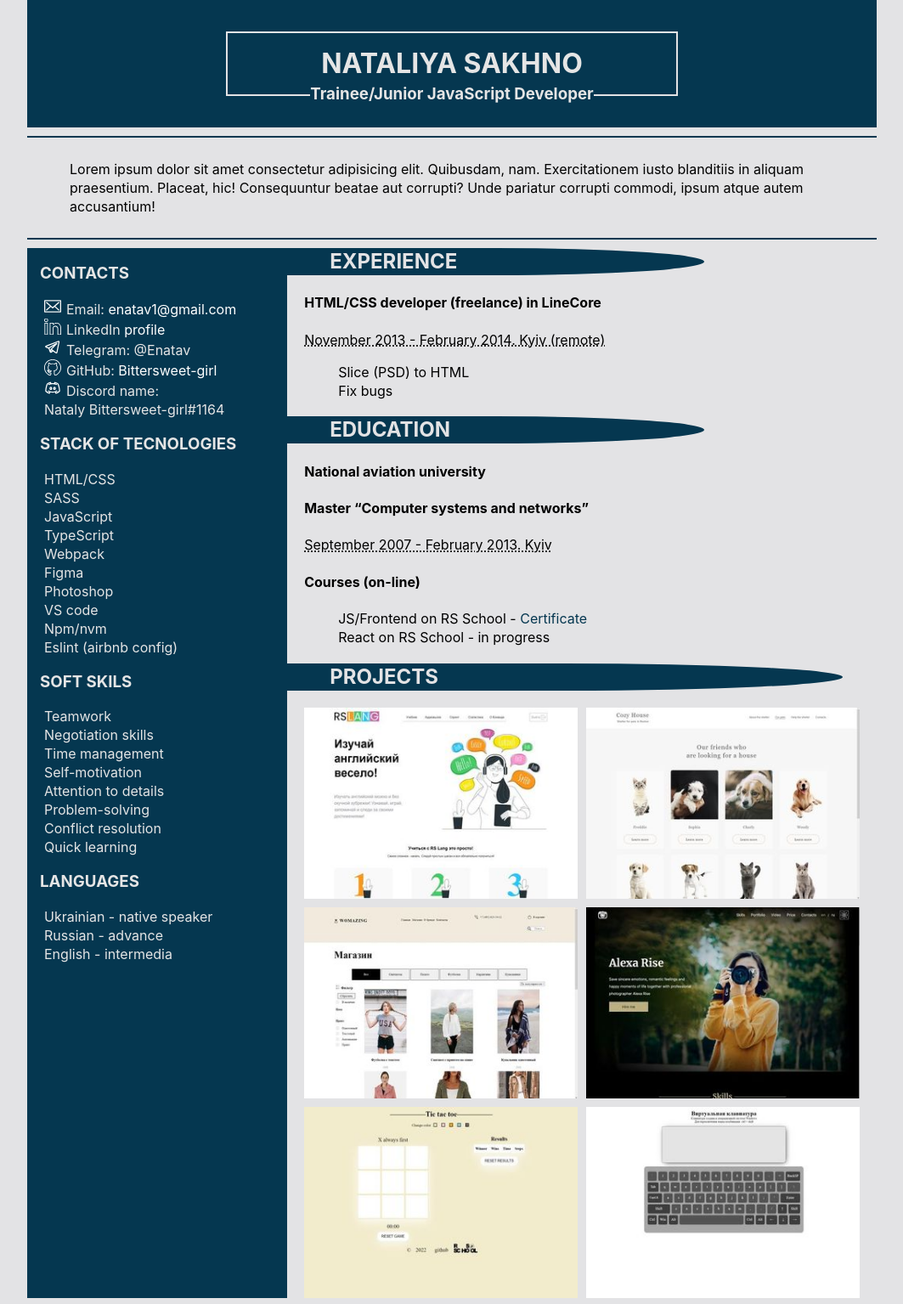
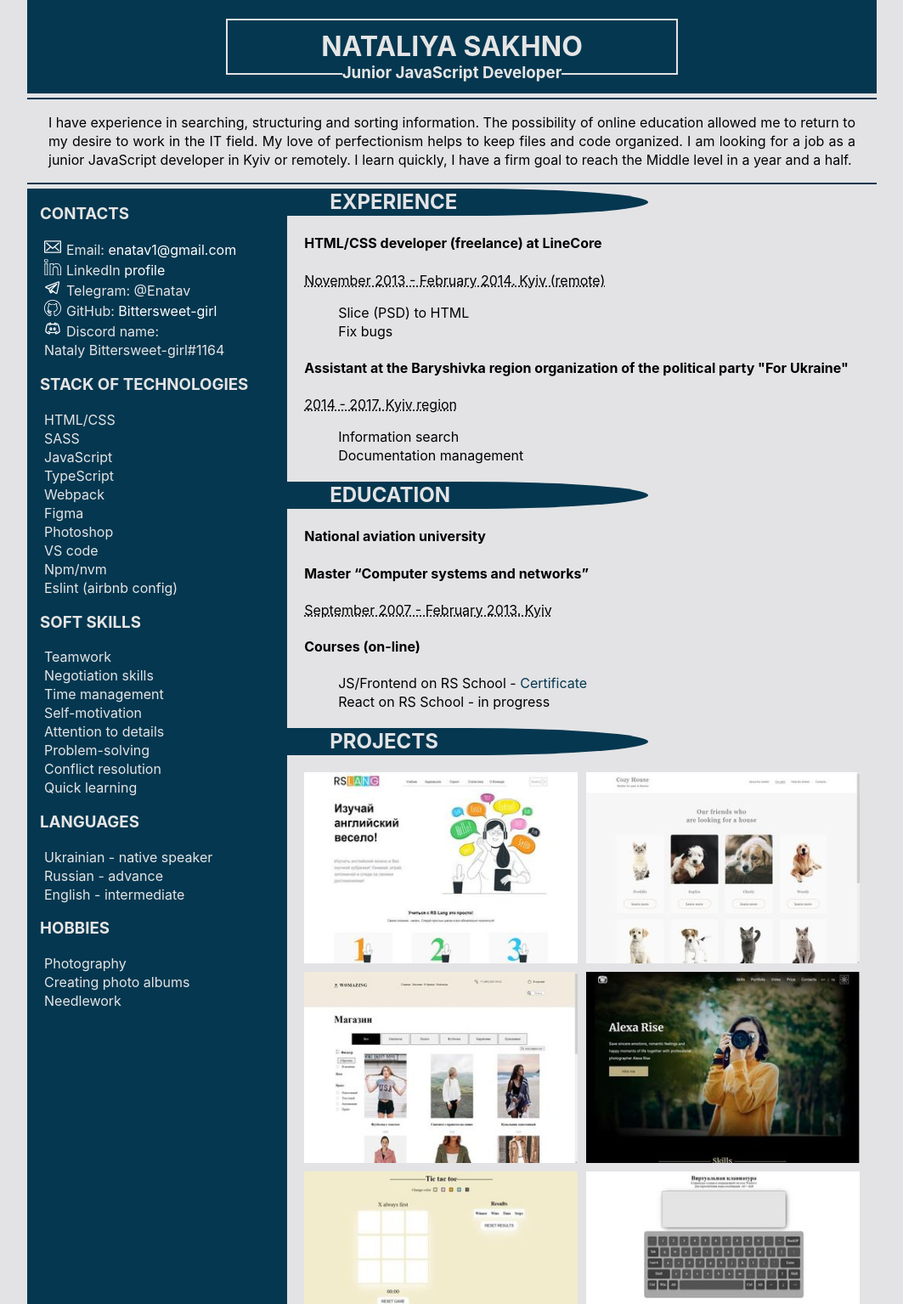
Before and after one commit to Bittersweet-girl/my-cv, a plain HTML site: page index.html in a window 1280 px wide. Shown: the top 1535 px of the page at 85% size, without its empty margins (108-1171 px from the left). Drawn offline with Linux system fonts and the light colour scheme; a web font is replaced by a local one.

Commit message:
feat: add summary and hobbies, and fix some paddings

```diff
--- a/index.html
+++ b/index.html
@@ -13,10 +13,16 @@
     <div class="wrapper">
     <header class="header">
         <h1 class="header__title">NATALIYA SAKHNO</h1>
-        <h3 class="header__subtitle">Trainee/Junior JavaScript developer</h3>
+        <h3 class="header__subtitle">Junior JavaScript developer</h3>
     </header>
-    <section class="aboute">
-        <p>Lorem ipsum dolor sit amet consectetur adipisicing elit. Quibusdam, nam. Exercitationem iusto blanditiis in aliquam praesentium. Placeat, hic! Consequuntur beatae aut corrupti? Unde pariatur corrupti commodi, ipsum atque autem accusantium!</p>
+    <section class="about">
+        <p>
+            I have experience in searching, structuring and sorting information.
+            The possibility of online education allowed me to return to my desire to work in the IT field.
+            My love of perfectionism helps to keep files and code organized.
+            I am looking for a job as a junior JavaScript developer in Kyiv or remotely.
+            I learn quickly, I have a firm goal to reach the Middle level in a year and a half.
+        </p>
     </section>
     <div class="main-content">
     <aside class="sidebar">
@@ -35,7 +41,7 @@
             </ul>
         </div>
         <div>
-            <h3 class="sidebar__title">STACK OF TECNOLOGIES</h3>
+            <h3 class="sidebar__title">STACK OF TECHNOLOGIES</h3>
             <ul class="sidebar-list">
                 <li>HTML/CSS</li>
                 <li>SASS</li>
@@ -50,7 +56,7 @@
             </ul>
         </div>
         <div>
-            <h3 class="sidebar__title">SOFT SKILS</h3>
+            <h3 class="sidebar__title">SOFT SKILLS</h3>
             <ul class="sidebar-list">
                 <li>Teamwork</li>
                 <li>Negotiation skills</li>
@@ -67,7 +73,15 @@
             <ul class="sidebar-list">
                 <li>Ukrainian - native speaker</li>
                 <li>Russian - advance</li>
-                <li>English - intermedia</li>
+                <li>English - intermediate</li>
+            </ul>
+        </div>
+        <div>
+            <h3 class="sidebar__title">HOBBIES</h3>
+            <ul class="sidebar-list">
+                <li>Photography</li>
+                <li>Creating photo albums</li>
+                <li>Needlework</li>
             </ul>
         </div>
     </aside>
@@ -76,15 +90,19 @@
         <section class="work">
             <h2 class="work__title main__title">EXPERIENCE</h2>
             <div>
-                <h4 class="work__position">HTML/CSS developer (freelance) in LineCore</h4>
+                <h4 class="work__position">HTML/CSS developer (freelance) at LineCore</h4>
                 <p class="work__period">November 2013 - February 2014. Kyiv (remote)</p>
                 <ul class="work-list">
-                    <li>
-                        Slice (PSD) to HTML
-                    </li>
-                    <li>
-                        Fix bugs
-                    </li>
+                    <li>Slice (PSD) to HTML</li>
+                    <li>Fix bugs</li>
+                </ul>
+            </div>
+            <div>
+                <h4 class="work__position">Assistant at the Baryshivka region organization of the political party "For Ukraine"</h4>
+                <p class="work__period">2014 - 2017. Kyiv region</p>
+                <ul class="work-list">
+                    <li>Information search</li>
+                    <li>Documentation management</li>
                 </ul>
             </div>
         </section>
@@ -133,7 +151,7 @@
                 </div>
                 <div class="project-list__item">
                     <a class="project__link" href="https://bittersweet-girl.github.io/RSS-keyboard/">
-                        <img src="assets/img/keybord.jpg" alt="keybord" class="project__img">
+                        <img src="assets/img/keybord.jpg" alt="keyboard" class="project__img">
                     </a>
                 </div>
             </div>
--- a/styles.css
+++ b/styles.css
@@ -36,7 +36,7 @@ li {
 }
 .header {
     background-color: #053750;
-    height: 150px;
+    height: 110px;
     text-align: center;
     display: flex;
     justify-content: center;
@@ -48,20 +48,21 @@ li {
     text-transform: capitalize;
     position: relative;
     border: #E3E3E5 2px solid;
-    padding: 25px 110px;
+    padding: 20px 110px;
 }
 
 .header__subtitle {
     text-transform: capitalize;
     position: absolute;
     background-color: #053750;
-    top: 81px;
+    top: 56px;
 }
-.aboute{
-    padding: 10px 50px;
+.about{
+    padding: 0 25px;
     border-bottom: #053750 2px solid;
     border-top: #053750 2px solid;
-    margin: 10px 0;
+    margin: 5px 0;
+    text-align: justify;
 }
 .main-content{
     display: flex;
@@ -121,7 +122,7 @@ li {
     padding: 5px 50px;
     border-bottom-right-radius: 50%;
     border-top-right-radius: 50%;
-    width: 75%;
+    width: 65%;
     margin-left: -20px;
     color: #E3E3E5;
 }
@@ -157,9 +158,9 @@ li {
 
 /* .project {} */
 
-.project__title {
+/* .project__title {
     width: 100%;
-}
+} */
 .project-list{
     display: grid;
     grid-template-columns: 1fr 1fr;
```
